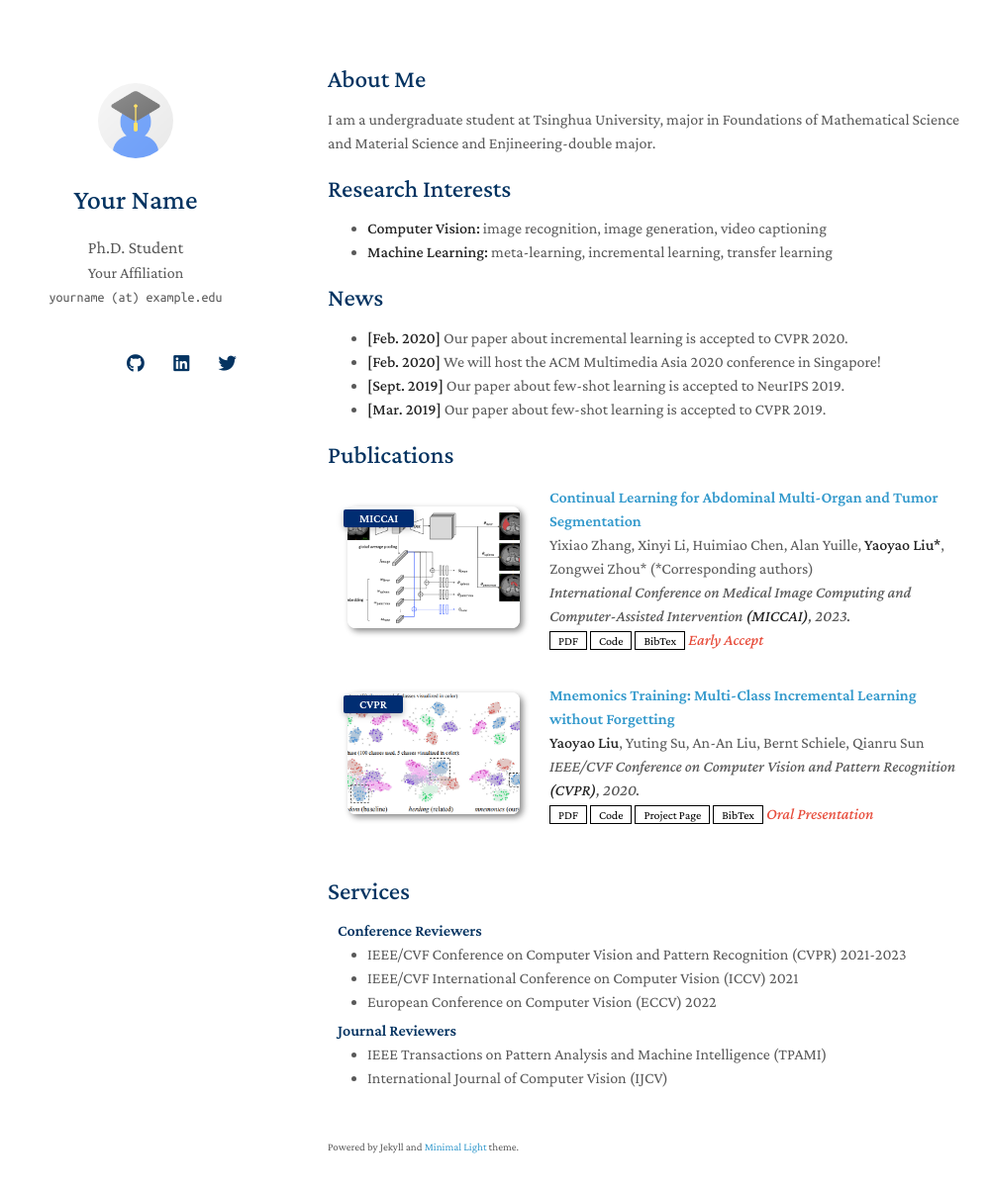
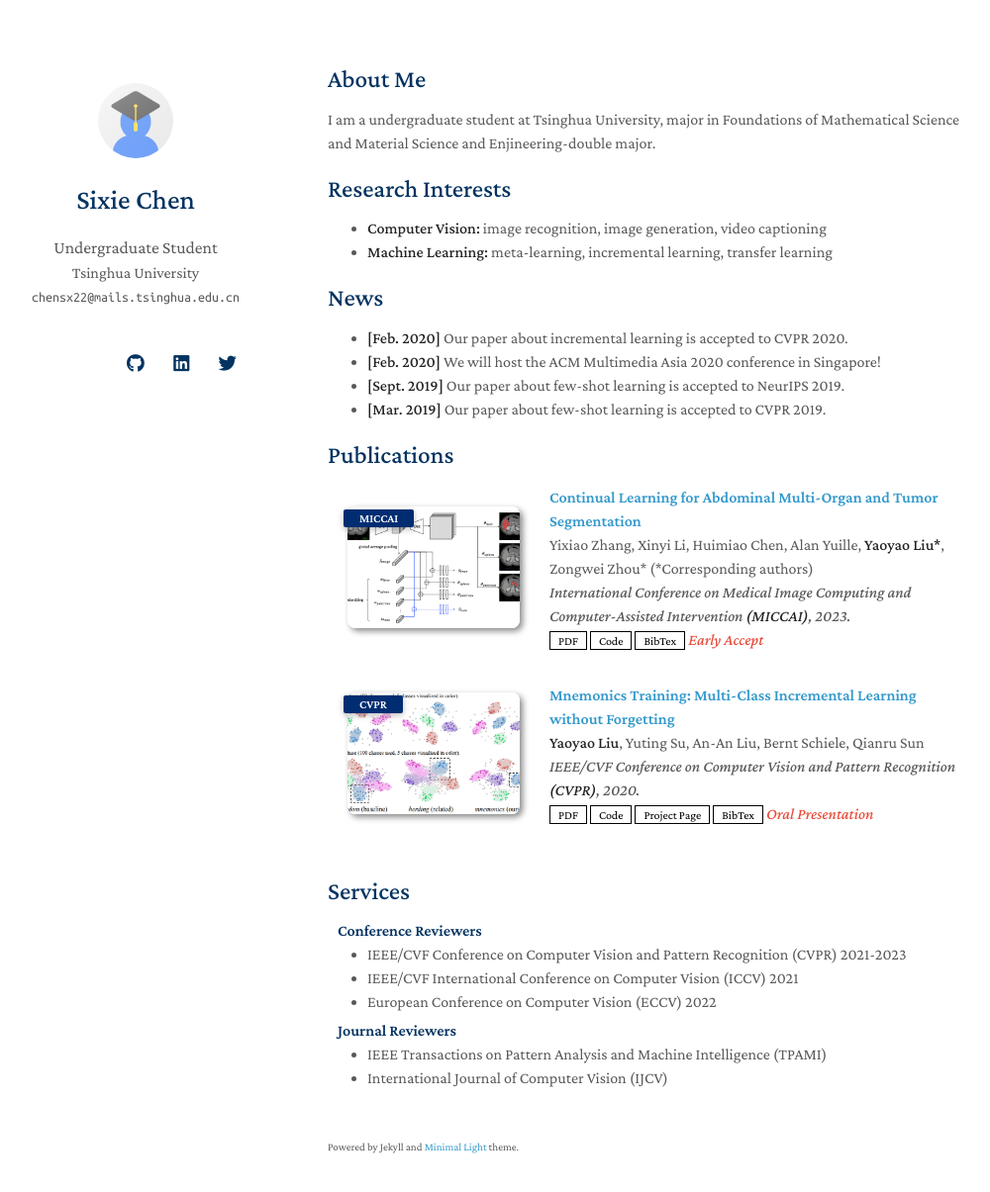
Before and after one commit to SixieChen/Sixie-Chen, a Jekyll site: the page built from index.md, in a window 1280 px wide and 1240 px high. Shown: the top 1205 px of the window at 99% size, without its empty margins (139-1139 px from the left). Built offline with Jekyll 4.4.1, drawn with Linux system fonts in a browser that asks for light colours; nearby versions of some CDN libraries; a style sheet for code colours, icons or effects is not loaded; our own code applies the rules of GitHub Pages for plain Markdown files.

Commit message:
Update _config.yml

```diff
--- a/_config.yml
+++ b/_config.yml
@@ -1,8 +1,8 @@
 # Basic Information
-title: Your Name
-position: Ph.D. Student
-affiliation: Your Affiliation
-email: yourname (at) example.edu
+title: Sixie Chen
+position: Undergraduate Student
+affiliation: Tsinghua University
+email: chensx22@mails.tsinghua.edu.cn
 
 # Search Engine Optimization (SEO)
 # The following information is used to improve the website traffic from search engines, e.g., Google.
```
